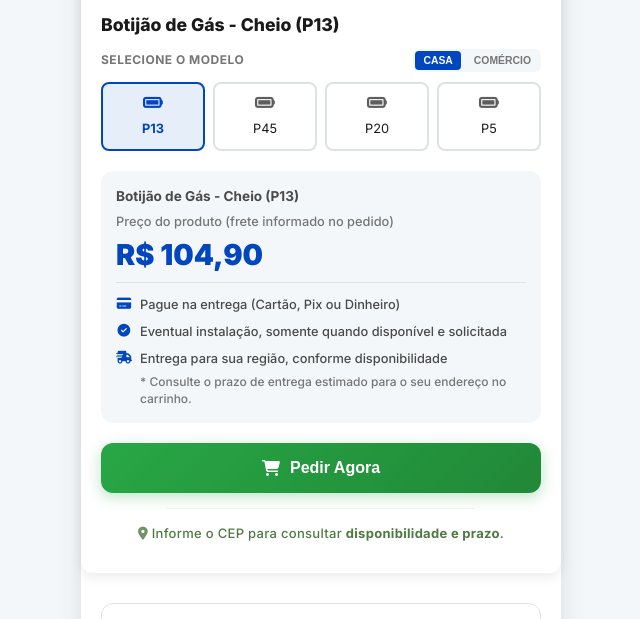
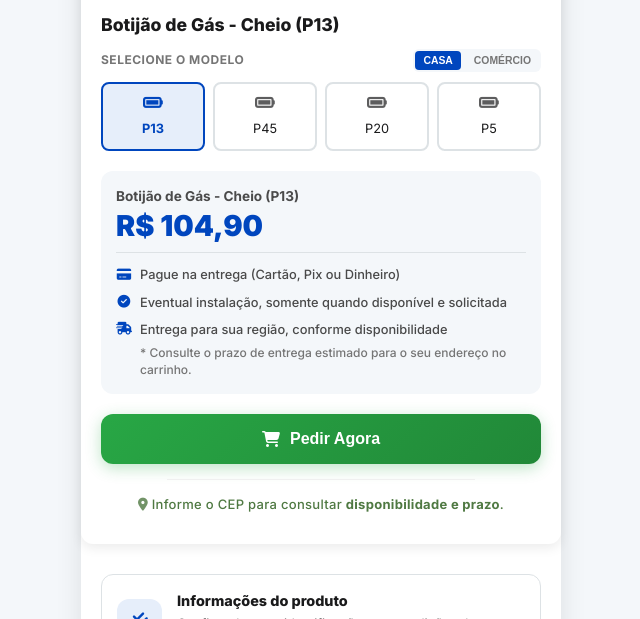
Before and after one commit to email99177-cpu/sitesgas, a website: page lddistribuidora/index.html in a window 1280 px wide. Shown: the part 481-1100 px from the top of the page, without its empty margins (319-959 px from the left). Drawn offline with Linux system fonts and the light colour scheme.

Commit message:
Update index.html

```diff
--- a/lddistribuidora/index.html
+++ b/lddistribuidora/index.html
@@ -485,7 +485,6 @@
             <div class="price-row">
                 <span class="price-title" id="price-product-title">Botijão de Gás - Cheio (P13)</span>
                 <div class="price-main">
-                    <span class="price-from-label">Preço do produto (frete informado no pedido)</span>
                     <span class="current-price" id="current-price-display">R$ 104,90</span>
                 </div>
             </div>
```
